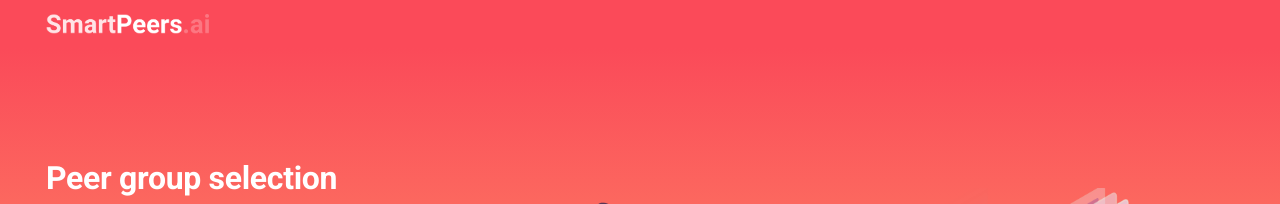
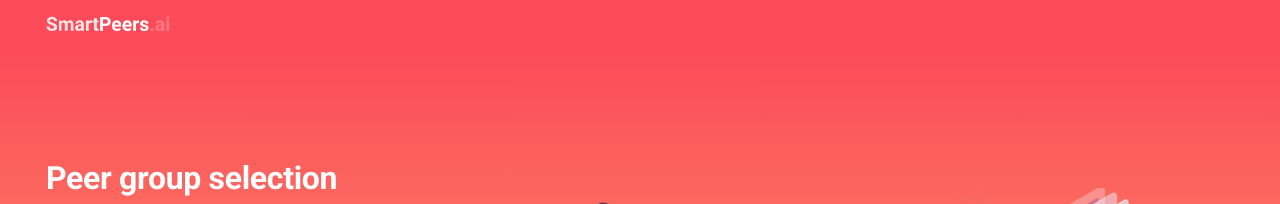
Before and after one commit to pax1a/smartpeers-web, an MkDocs documentation site: the page built from docs/index.md, in a window 1280 px wide. Shown: the top 204 px of the page. Built offline with MkDocs 1.6.1 and Material for MkDocs 9.7.7, drawn with Linux system fonts in a browser that asks for light colours.

Commit message:
Update custom.css

```diff
--- a/docs/stylesheets/custom.css
+++ b/docs/stylesheets/custom.css
@@ -58,11 +58,11 @@
 }
 
 .md-header-nav__button.md-logo img, .md-header-nav__button.md-logo svg {
-    width: 8.2rem;
+    width: 6.2rem;
 }
 
 .md-header__button.md-logo img, .md-header__button.md-logo svg {
-    width: 8.2rem;
+    width: 6.2rem;
 }
 
 .md-nav__title .md-nav__button.md-logo img, .md-nav__title .md-nav__button.md-logo svg {
```
